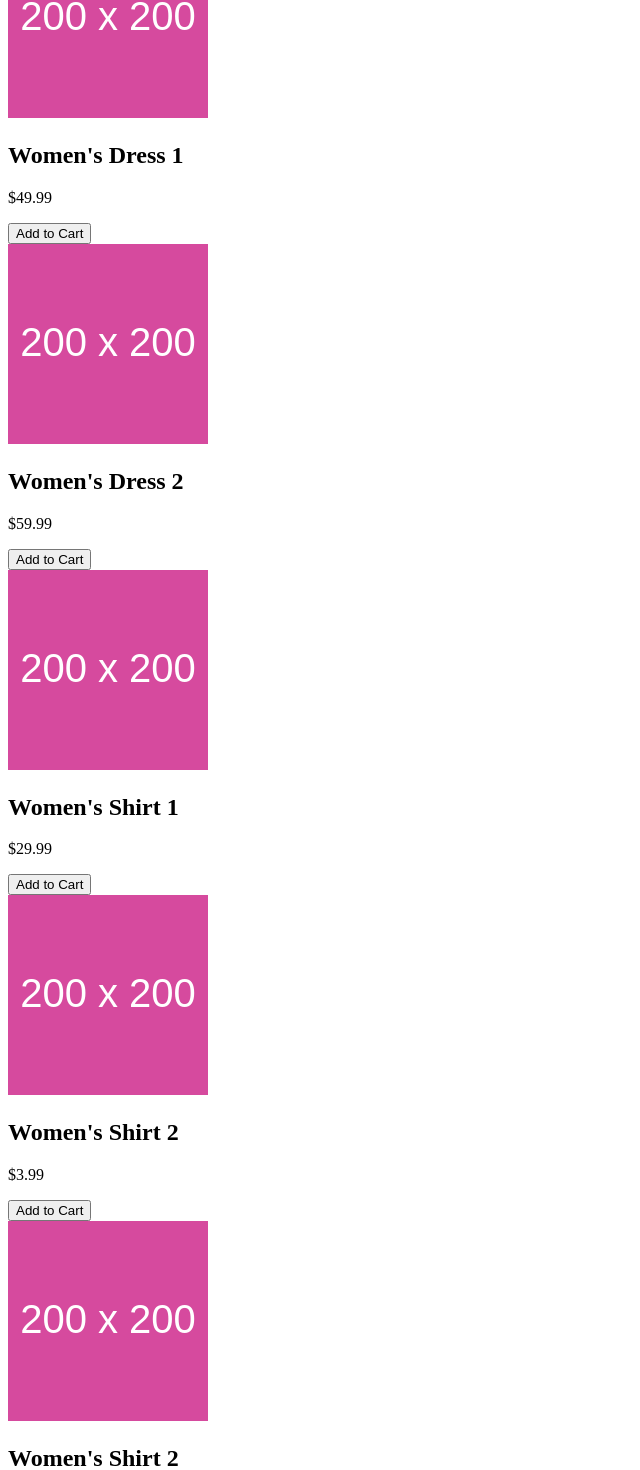
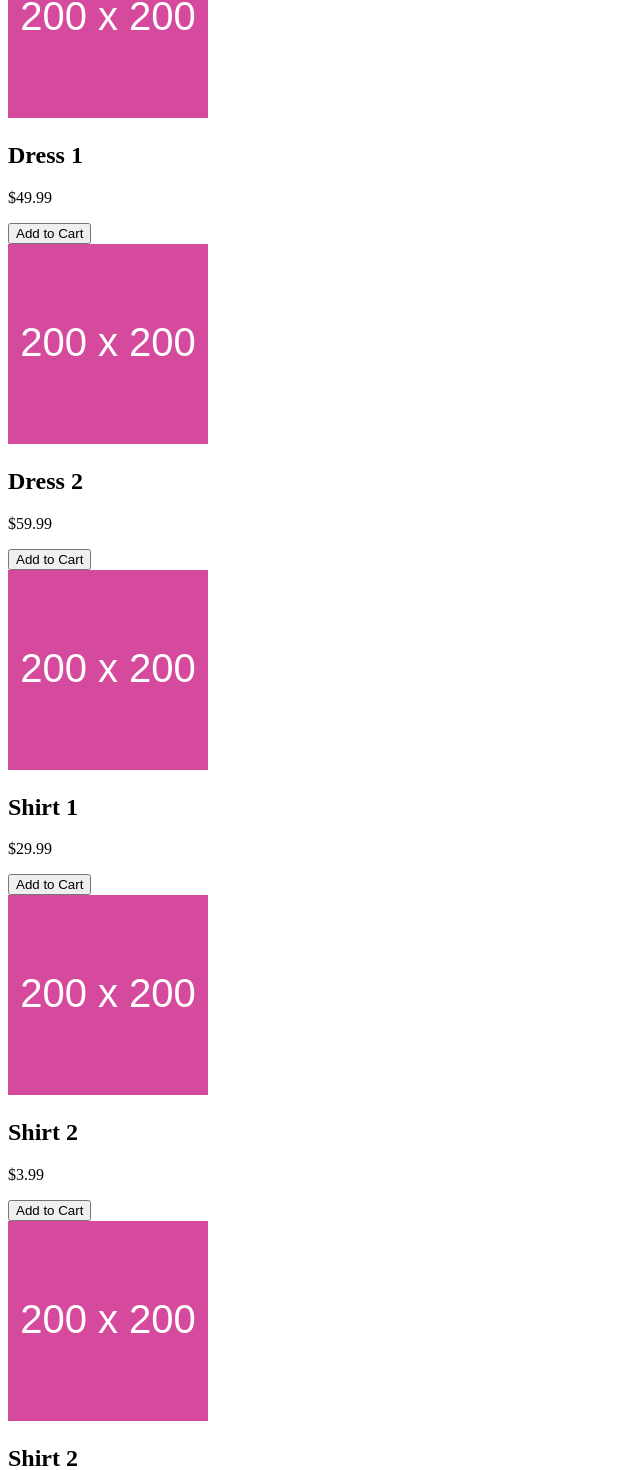
Before and after one commit to vnsoff/online_clothing_store, a Next.js app in the folder online-clothing-store/: page /new in a window 1280 px wide. Shown: the part 434-1904 px from the top of the page, without its empty margins (0-640 px from the left). Built offline with nearby package versions, Linux system fonts and the light colour scheme.

Commit message:
Plus Size clothing category

```diff
--- a/online-clothing-store/components/ProductListing.js
+++ b/online-clothing-store/components/ProductListing.js
@@ -50,11 +50,11 @@ function ProductListing({ selectedCategory }) {
       ];
     } else if (selectedCategory === 'new') {
       newProducts = [
-        { id: 143, name: "Women's Dress 1", price: 49.99, image: '/images/product_image_3.svg' },
-        { id: 23, name: "Women's Dress 2", price: 59.99, image: '/images/product_image_3.svg' },
-        { id: 1343, name: "Women's Shirt 1", price: 29.99, image: '/images/product_image_3.svg' },
-        { id: 144, name: "Women's Shirt 2", price: 3.99, image: '/images/product_image_3.svg' },
-        { id: 14344, name: "Women's Shirt 2", price: 349.99, image: '/images/product_image_3.svg' },
+        { id: 143, name: "Dress 1", price: 49.99, image: '/images/product_image_3.svg' },
+        { id: 23, name: "Dress 2", price: 59.99, image: '/images/product_image_3.svg' },
+        { id: 1343, name: "Shirt 1", price: 29.99, image: '/images/product_image_3.svg' },
+        { id: 144, name: " Shirt 2", price: 3.99, image: '/images/product_image_3.svg' },
+        { id: 14344, name: "Shirt 2", price: 349.99, image: '/images/product_image_3.svg' },
         { id: 1444, name: "Women's Shirt 2", price: 394.99, image: '/images/product_image_3.svg' },
         { id: 1544, name: "Women's Shirt 2", price: 393.99, image: '/images/product_image_3.svg' },
         { id: 1544, name: "Women's Shirt 2", price: 393.99, image: '/images/product_image_3.svg' },
@@ -62,8 +62,20 @@ function ProductListing({ selectedCategory }) {
         { id: 1544, name: "Women's Shirt 2", price: 393.99, image: '/images/product_image_3.svg' },
         { id: 1544, name: "Women's Shirt 2", price: 393.99, image: '/images/product_image_3.svg' },
       ];
-    } else {
-
+    } else if (selectedCategory === 'plus_size') {
+      newProducts = [
+        { id: 143, name: "Women's Dress 1", price: 49.99, image: '/images/product_image_4.svg' },
+        { id: 143, name: "Women's Dress 1", price: 49.99, image: '/images/product_image_4.svg' },
+        { id: 143, name: "Women's Dress 1", price: 49.99, image: '/images/product_image_4.svg' },
+        { id: 143, name: "Women's Dress 1", price: 49.99, image: '/images/product_image_4.svg' },
+        { id: 143, name: "Women's Dress 1", price: 49.99, image: '/images/product_image_4.svg' },
+        { id: 143, name: "Women's Dress 1", price: 49.99, image: '/images/product_image_4.svg' },
+        { id: 143, name: "Women's Dress 1", price: 49.99, image: '/images/product_image_4.svg' },
+        { id: 143, name: "Women's Dress 1", price: 49.99, image: '/images/product_image_4.svg' },
+        { id: 143, name: "Women's Dress 1", price: 49.99, image: '/images/product_image_4.svg' },
+        { id: 143, name: "Women's Dress 1", price: 49.99, image: '/images/product_image_4.svg' },
+        { id: 143, name: "Women's Dress 1", price: 49.99, image: '/images/product_image_4.svg' },
+      ];
     }
     setProducts(newProducts);
   }, [selectedCategory]);
@@ -86,6 +98,8 @@ function ProductListing({ selectedCategory }) {
             ? "Women's Clothing"
             : selectedCategory === 'new'
             ? "New Products"
+            : selectedCategory === 'plus_size'
+            ? "Plus Size Clothing"
             : "Other Categories"
             }
         </div>
```
Also changed, not shown: online-clothing-store/components/Plus_Size.js (added, +18 -0 lines), online-clothing-store/pages/plus_size.js (added, +22 -0 lines), online-clothing-store/public/images/product_image_4.svg (added).
